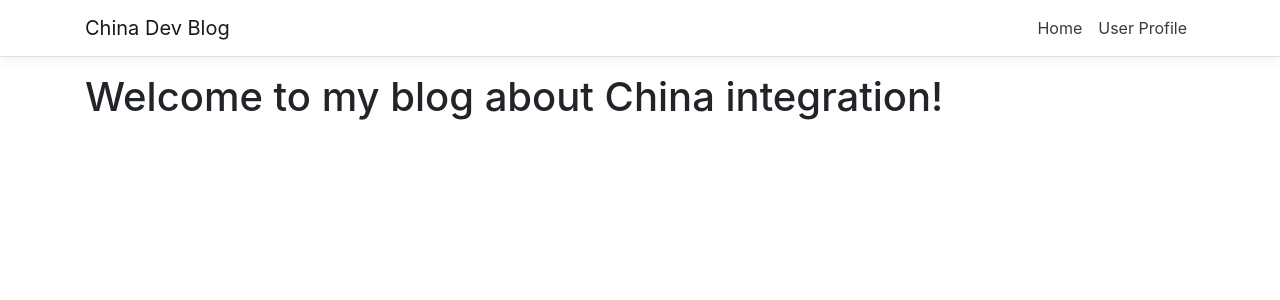
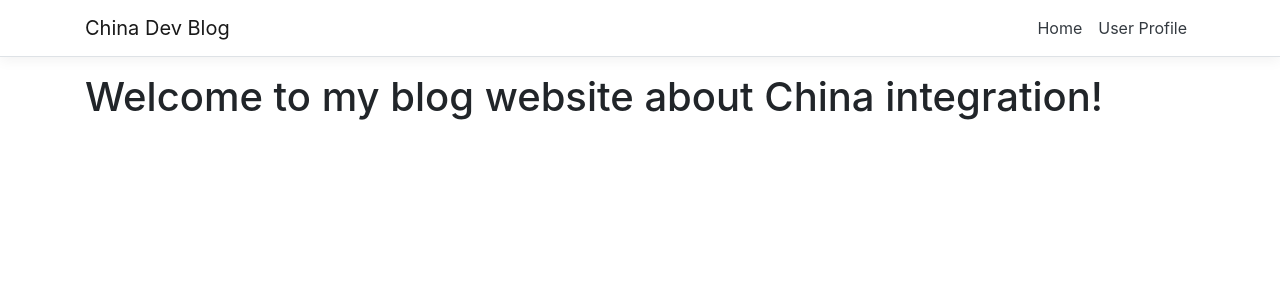
Before and after one commit to piers-sinclair/China-Dev-Blog, a React (Create React App) app in the folder china-dev-blog/china-dev-blog/ClientApp/: page / in a window 1280 px wide. Shown: the top 300 px of the page. Built offline with nearby package versions, Linux system fonts and the light colour scheme.

Commit message:
change wording of home page

```diff
--- a/china-dev-blog/china-dev-blog/ClientApp/src/components/Home.tsx
+++ b/china-dev-blog/china-dev-blog/ClientApp/src/components/Home.tsx
@@ -3,7 +3,7 @@ import { connect } from 'react-redux';
 
 const Home = () => (
   <div>
-    <h1>Welcome to my blog about China integration!</h1>
+    <h1>Welcome to my blog website about China integration!</h1>
   </div>
 );
 
```
